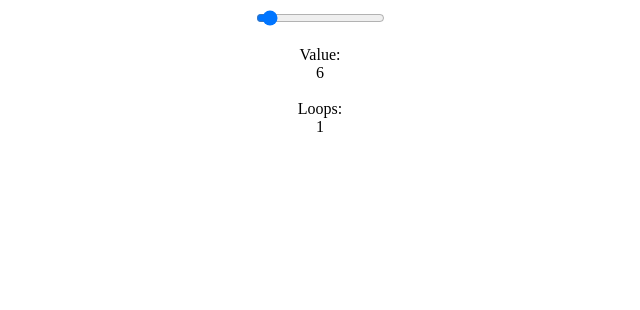
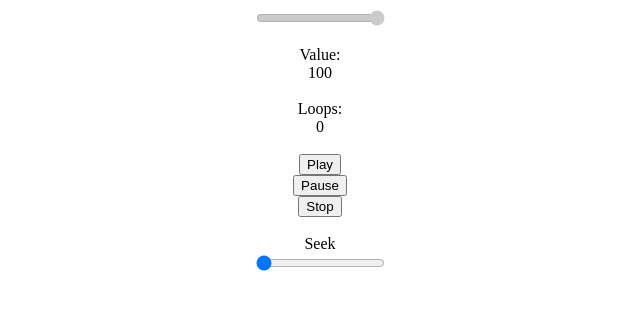
Before and after one commit to yotamtal/tiny-tween, a website built with Parcel: page src/index.html in a window 1280 px wide. Shown: the whole page, without its empty margins (320-960 px from the left). Built offline with nearby package versions, Linux system fonts and the light colour scheme.

Commit message:
Add seek and multiple value tweening

```diff
--- a/package.json
+++ b/package.json
@@ -1,13 +1,13 @@
 {
   "name": "tiny-tween-js",
-  "version": "0.9.0",
+  "version": "0.9.4",
   "description": "JS Component for tweening values easily",
   "main": "dist/TinyTween.min.js",
   "keywords": ["tween","animation"],
   "author": "Yotam Tal",
   "license": "ISC",
   "scripts": {
-    "clean": "rm -rf .dist/ && rm -rf .cache/",
+    "clean": "rm -rf dist && rm -rf .cache",
     "start": "parcel src/index.html",
     "build-prod": "yarn clean && parcel build --no-source-maps src/TinyTween.js -o dist/TinyTween.min.js"
   },
--- a/src/Easing.js
+++ b/src/Easing.js
@@ -2,39 +2,37 @@
  * Easing functions
  * Taken from https://gist.github.com/gre/1650294
  */
+
+const EaseIn  = function(power){return function(t){return Math.pow(t, power)}};
+const EaseOut = function(power){return function(t){return 1 - Math.abs(Math.pow(t-1, power))}};
+const EaseInOut = function(power){return function(t){return t<.5 ? EaseIn(power)(t*2)/2 : EaseOut(power)(t*2 - 1)/2+0.5}}
+
 const EasingFunctions = {
-    // no easing, no acceleration
-    linear: function (t) { return t },
-    // accelerating from zero velocity
-    easeInQuad: function (t) { return t*t },
-    // decelerating to zero velocity
-    easeOutQuad: function (t) { return t*(2-t) },
-    // acceleration until halfway, then deceleration
-    easeInOutQuad: function (t) { return t<.5 ? 2*t*t : -1+(4-2*t)*t },
-    // accelerating from zero velocity
-    easeInCubic: function (t) { return t*t*t },
-    // decelerating to zero velocity
-    easeOutCubic: function (t) { return (--t)*t*t+1 },
-    // acceleration until halfway, then deceleration
-    easeInOutCubic: function (t) { return t<.5 ? 4*t*t*t : (t-1)*(2*t-2)*(2*t-2)+1 },
-    // accelerating from zero velocity
-    easeInQuart: function (t) { return t*t*t*t },
-    // decelerating to zero velocity
-    easeOutQuart: function (t) { return 1-(--t)*t*t*t },
-    // acceleration until halfway, then deceleration
-    easeInOutQuart: function (t) { return t<.5 ? 8*t*t*t*t : 1-8*(--t)*t*t*t },
-    // accelerating from zero velocity
-    easeInQuint: function (t) { return t*t*t*t*t },
-    // decelerating to zero velocity
-    easeOutQuint: function (t) { return 1+(--t)*t*t*t*t },
-    // acceleration until halfway, then deceleration
-    easeInOutQuint: function (t) { return t<.5 ? 16*t*t*t*t*t : 1+16*(--t)*t*t*t*t },
-    // elastic bounce effect at the beginning
+    linear: EaseInOut(1),
+    easeInQuad: EaseIn(2),
+    easeOutQuad: EaseOut(2),
+    easeInOutQuad: EaseInOut(2),
+    easeInCubic: EaseIn(3),
+    easeOutCubic: EaseOut(3),
+    easeInOutCubic: EaseInOut(3),
+    easeInQuart: EaseIn(4),
+    easeOutQuart: EaseOut(4),
+    easeInOutQuart: EaseInOut(4),
+    easeInQuint: EaseIn(5),
+    easeOutQuint: EaseOut(5),
+    easeInOutQuint: EaseInOut(5),
     easeInElastic: function (t) { return (.04 - .04 / t) * Math.sin(25 * t) + 1 },
-    // elastic bounce effect at the end
     easeOutElastic: function (t) { return .04 * t / (--t) * Math.sin(25 * t) },
-    // elastic bounce effect at the beginning and end
-    easeInOutElastic: function (t) { return (t -= .5) < 0 ? (.01 + .01 / t) * Math.sin(50 * t) : (.02 - .01 / t) * Math.sin(50 * t) + 1 }
-}
+    easeInOutElastic: function (t) { return (t -= .5) < 0 ? (.02 + .01 / t) * Math.sin(50 * t) : (.02 - .01 / t) * Math.sin(50 * t) + 1 },
+    easeInSin: function (t) {return 1 + Math.sin(Math.PI / 2 * t - Math.PI / 2)},
+    easeOutSin : function (t) {return Math.sin(Math.PI / 2 * t)},
+    easeInOutSin: function (t) {return (1 + Math.sin(Math.PI * t - Math.PI / 2)) / 2}
+  }
 
 export default EasingFunctions;
+export {
+    EaseIn,
+    EaseOut,
+    EaseInOut,
+    EasingFunctions
+}
--- a/src/TinyTween.js
+++ b/src/TinyTween.js
@@ -1,146 +1,176 @@
 /*****
  * @author Yotam Tal
  * @description JS Component for tweening values easily
- * @param options
- *  {from, to, duration, ease, loop, yoyo, onUpdate, onComplete} -
+ * @param {object} options
+ *  {from, to, duration, ease, loop, yoyo, onProgress, onComplete} -
  *  Gets all the options for this tween
  */
+import EasingFunctions from './Easing'
 
-import EasingFunctions from './Easing'
+const root = typeof window !== 'undefined' ? window : global;
+const interval = 1000 / 60;
+
+let scheduleFunction =
+  root.requestAnimationFrame ||
+  root.webkitRequestAnimationFrame ||
+  root.oRequestAnimationFrame ||
+  root.msRequestAnimationFrame ||
+  (root.mozCancelRequestAnimationFrame && root.mozRequestAnimationFrame) ||
+  setTimeout;
+
+let setNestedValue = (obj, path, value) => {
+    const pList = path.split('.');
+    const key = pList.pop();
+    const pointer = pList.reduce((accumulator, currentValue) => {
+      if (accumulator[currentValue] === undefined) accumulator[currentValue] = {};
+      return accumulator[currentValue];
+    }, obj);
+    pointer[key] = value;
+    return obj;
+}
+
 class TinyTween {
+    _timestamp = Date.now()
+    _elapsed = 0
+    _progress = 0
+    _playing = 0
+    _currentValues = {}
+
     constructor(options){
-        const { checkEase, checkFunc, checkNum, checkBool } = this;
+        const { __checkEase, __checkFunc, __checkObj, __checkNum, __checkBool } = this;
 
-        this._from = checkNum(options.from)
-        this._to = checkNum(options.to)
+        this._from = __checkObj(options.from)
+        this._to = __checkObj(options.to)
 
-        this._duration = checkNum(options.duration)
-        this._ease = checkEase(options.ease) || EasingFunctions['linear']
+        this._duration = __checkNum(options.duration)
+        this._ease = __checkEase(options.ease) || EasingFunctions['linear']
 
-        this._onComplete = checkFunc(options.onComplete)
-        this._onUpdate = checkFunc(options.onUpdate)
+        this._onComplete = __checkFunc(options.onComplete)
+        this._onProgress = __checkFunc(options.onProgress)
 
-        this._loop = checkBool(options.loop)
-        this._yoyo = checkBool(options.yoyo)
-        this._reverse = checkBool(options.reverse)
-
-        this._timestamp = Date.now()
-        this._elapsed = 0
-        this._progress = 0
+        this._loop = __checkBool(options.loop)
+        this._yoyo = __checkBool(options.yoyo)
+        this._reverse = __checkBool(options.reverse)
+        this._target = options.target
 
         if(typeof options.autostart === 'undefined') options.autostart = true;
 
         /** START TWEEN **/
-        if(checkBool(options.autostart)) this.playing = true
-        else this.playing = false
-
+        if(__checkBool(options.autostart)) this.play()
     }
 
-    checkNum = n => typeof n === 'number' ? n : 0
-    checkBool = b => typeof b === 'boolean' ? b : false
-    checkEase = s => typeof EasingFunctions[s] === 'function' ? EasingFunctions[s] : false
-    checkFunc = f => typeof f === 'function' ? f : _ => _
+    __checkObj = o => typeof o === 'object' ? o : {}
+    __checkNum = n => typeof n === 'number' ? n : 0
+    __checkBool = b => typeof b === 'boolean' ? b : false
+    __checkEase = s => typeof EasingFunctions[s] === 'function' ? EasingFunctions[s] : false
+    __checkFunc = f => typeof f === 'function' ? f : _ => _
 
-    get duration(){return this._duration};
+    /**
+     * Play tween from current state
+     */
+    play = () => {
+        const now = Date.now()
+        this._timestamp = now - this._elapsed
 
-    get from(){return this._from};
-    set from(val){
-        this._from = this.checkNum(val)
-        // this.restart()
+        this._playing = true
+        this._runAnimation()
     }
 
-    get to(){return this._to};
-    set to(val){
-        this._to = this.checkNum(val)
-        // this.restart()
+    /**
+     * Pause tween at current state
+     */
+    pause = () => this._playing = false
+
+    /**
+     * Stop and restart tween
+     */
+    stop = () => {
+        this._playing = false
+        this.seek(0);
     }
 
-    get timestamp(){return this._timestamp};
-    set timestamp(date){this._timestamp = date};
+    /**
+     * Seek to a state
+     * @param {Number} progress
+     */
+    seek = (progress) => {
+        const now = Date.now()
 
-    get elapsed(){return this._elapsed};
-    set elapsed(date){this._elapsed = date};
+        this._elapsed = this._duration * progress
+        this._timestamp = now - this._elapsed
 
-    get progress(){return this._progress};
-    set progress(val){this._progress = val};
+        this.t = this._duration > 0 ? this._elapsed / this._duration : 1
+        this._progress = this._ease(this.t)
 
-    setProgress(val){
-        this._progress = this.checkNum(val)
-    };
+        this._setValues()
+        this._onProgress(this._currentValues)
+    }
 
-    get currentValue(){return this._currentValue};
-    set currentValue(val){this._currentValue = this.checkNum(val)};
+    /**
+     * Destroy tween instance
+     */
+    destroy() {
+        for (const prop in this) {
+            delete this[prop];
+        }
+    }
 
-    setCurrentValue(val){
-        const now = Date.now()
-            this.currentValue = this.checkNum(val)
-            this.timestamp = now - ( this._duration * (val / this._to) );
-            this.elapsed = ( this._duration * (val / this._to) );
-            this.progress = this._ease((now - this._timestamp) / (this._duration));
+    _setValues = () => {
+        Object.keys(this._from).map( key => {
+            let keyValue;
 
-        };
+            if(this._reverse) keyValue = this._to[key] - (this._to[key] * this._progress) + (this._from[key] * this._progress);
+            else keyValue = this._from[key] - (this._from[key] * this._progress) + (this._to[key] * this._progress);
 
-        get playing(){return this._playing};
-        set playing(val){
-            this._playing = this.checkBool(val);
-            if(val === true) {
-            // Continue playing where left off...
-            this.timestamp = Date.now() - this.elapsed;
-            this._runAnimation()
+            this._currentValues[key] = keyValue
+            if(this._target) setNestedValue(this._target, key, keyValue)
+        })
     }
-        };
 
-        get reverse(){return this._reverse};
-        set reverse(val){this._reverse = this.checkBool(val)};
-
-        get onUpdate(){return this._onUpdate}
-        set onUpdate(func){this._onUpdate = this.checkFunc(func)}
-
-        get onComplete(){return this._onComplete;}
-        set onComplete(func){this._onComplete = this.checkFunc(func)}
-
-        restart = () => {
-            this.elapsed = 0;
-            if(this._reverse) this.progress = 100;
-            else this.progress = 0;
+    _restart = () => {
+        this._timestamp = Date.now()
+        this._elapsed = 0
+        this._progress = 0
     }
 
     _runAnimation = () => {
-            if(this._playing){
+        if(!this._playing) return;
+
         const now = Date.now()
-            let tweenVal
-            this.t = this._duration > 0 ? (now - this._timestamp) / (this._duration) : 1
 
-            this.elapsed = now - this._timestamp
-            this.progress = this._ease(this.t);
+        this._elapsed = now - this._timestamp
+        this.t = (this._duration > 0 ? this._elapsed / this._duration : 1).toFixed(5)
+        this._progress = this._ease(this.t)
 
-            if(this._reverse) tweenVal = this._to - (this._to * this._progress) + (this._from * this._progress);
-            else tweenVal = this._from - (this._from * this._progress) + (this._to * this._progress);
+        if (this.t >= 1) this._progress = 1
+        else if(this.t <= 0) this._progress = 0
 
-            this.currentValue = tweenVal
+        this._setValues()
 
         // If completed
         if (this.t >= 1) {
 
             // Finished tween! Final update and call complete function.
-                this._onUpdate(this._currentValue)
+            this._onProgress(this._currentValues)
             if((this._yoyo && this._yoyoRun) || !this._yoyo ) this._onComplete()
-
-                this.progress = 0;
-                this.elapsed = 0;
-                this.timestamp = Date.now();
 
             // if looping is on, start from the beginning
             if(this._loop){
+
+                this._restart()
+
                 if(this._yoyo) {
-                    this.reverse = !this.reverse;
+                    this._reverse = !this._reverse;
                     if(this._yoyoRun) this._yoyoRun = false;
                     else this._yoyoRun = true;
                 }
-                requestAnimationFrame(this._runAnimation)
+                // requestAnimationFrame(this._runAnimation)
+                scheduleFunction.call(root, this._runAnimation, interval);
+
             }
             else if(this._yoyo){
-                this.reverse = !this.reverse;
+
+                this._reverse = !this._reverse;
                 if(!this._yoyoRun) this.playing = true;
                 this._yoyoRun = true;
 
@@ -148,14 +178,15 @@ class TinyTween {
 
         } else {
             // Run update callback and loop until finished
-                this._onUpdate(this._currentValue)
-                requestAnimationFrame(this._runAnimation)
+            this._onProgress(this._currentValues)
+            // requestAnimationFrame(this._runAnimation)
+            scheduleFunction.call(root, this._runAnimation, interval);
         }
 
-            }
+
     }
 
 }
 
-window.TinyTween = TinyTween;
+root.TinyTween = TinyTween;
 export default TinyTween;
--- a/src/index.html
+++ b/src/index.html
@@ -6,11 +6,15 @@
     </head>
     <body>
         <div id="app" style="display: flex; flex-direction: column; justify-content: center; align-items: center">
-            <input id="example-range" type="range" min="0" max="100" value="0"/>
+            <input disabled id="example-range" type="range" min="0" max="100" value="0"/>
             </br>
             Value: <span id="example"></span>
             </br>
             Loops: <span id="loops">0</span>
+            </br>
+            <button id="play">Play</button><button id="pause">Pause</button><button id="stop">Stop</button>
+            </br>
+            Seek <input id="seek" type="range" step="0.01" min="0" max="1" value="0"/>
         </div>
         <script src="index.js"></script>
     </body>
--- a/src/index.js
+++ b/src/index.js
@@ -1,23 +1,51 @@
 import TinyTween from './TinyTween';
 
-let example = document.getElementById('example');
-let range = document.getElementById('example-range');
-let loops = document.getElementById('loops');
+let gE = function(id){return document.getElementById(id)}
+
+let example = gE('example'),
+    range = gE('example-range'),
+    loops = gE('loops');
+
 const tweenOptions = {
-    from: 0,
-    to: 100,
-    duration: 2000, // In Milliseconds
+    target: range,
+    from: {value: 0},
+    to: {value: 100},
+    duration: 5000, // In Milliseconds
     loop: true,  // In Loop tween
     yoyo: true, // Play forward and then reverse to inital value
     autostart: true,
     ease: 'easeInOutCubic', // Easing effect, default is Linear
-    onUpdate: function(val){
-        range.value = parseInt(val);
-        example.innerText = parseInt(val);
+    onProgress: function(progress){
+        example.innerText = parseInt(progress.value);
     },
     onComplete: function(){
         loops.innerText = parseInt(loops.innerText) + 1 || 1
     }
 };
 let tween = new TinyTween(tweenOptions);
+
+let play = gE('play'),
+    pause = gE('pause'),
+    stop = gE('stop'),
+    seek = gE('seek');
+
+let listener = function() {
+    window.requestAnimationFrame(function() {
+        tween.seek(seek.value)
+    });
+};
+
+seek.addEventListener("mousedown", function() {
+    listener();
+    seek.addEventListener("mousemove", listener);
+});
+seek.addEventListener("mouseup", function() {
+    seek.removeEventListener("mousemove", listener);
+});
+
+
+play.onclick = () => tween.play()
+pause.onclick = () => tween.pause()
+stop.onclick = () => tween.stop()
+
 console.log(tween);
```
Also changed, not shown: README.md, dist/TinyTween.min.js. Lines whose indentation alone changed are shown as unchanged.
